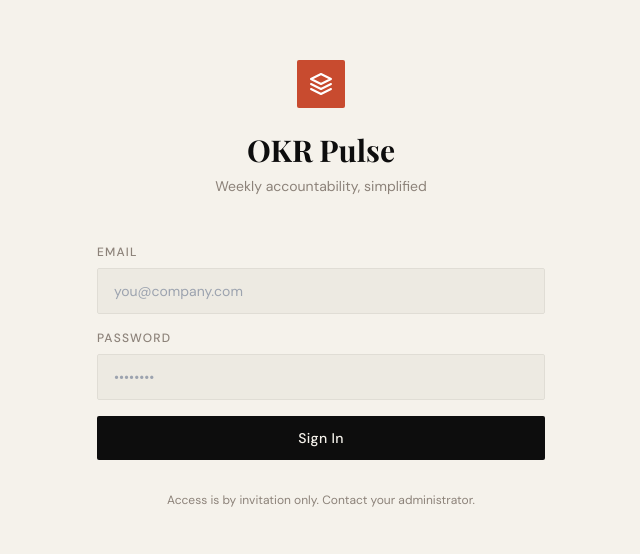
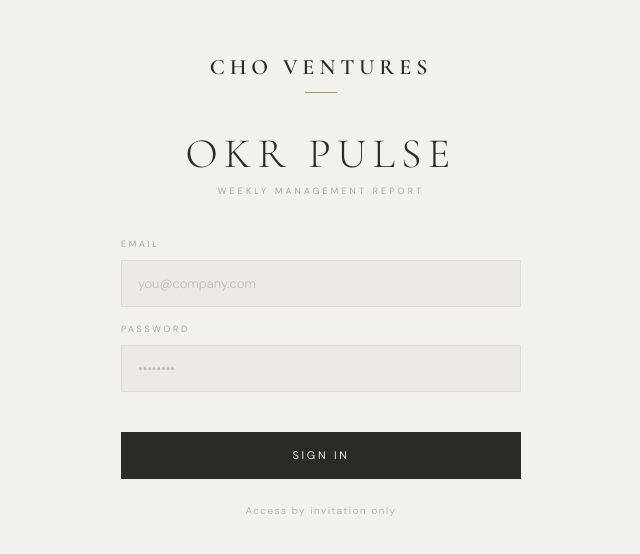
Before and after one commit to renzs-sketch/OKRs, a Next.js app: page /login in a window 1280 px wide. Shown: the part 116-670 px from the top of the page, without its empty margins (319-959 px from the left). Built offline with nearby package versions, Linux system fonts and the light colour scheme; no server answers.

Commit message:
Update page.tsx

```diff
--- a/app/login/page.tsx
+++ b/app/login/page.tsx
@@ -23,59 +23,221 @@ export default function LoginPage() {
   }
 
   return (
-    <div className="min-h-screen bg-paper flex items-center justify-center p-6">
-      <div className="w-full max-w-md animate-fadeUp">
-        <div className="mb-12 text-center">
-          <div className="inline-flex items-center justify-center w-12 h-12 bg-accent rounded-sm mb-6">
-            <svg width="24" height="24" viewBox="0 0 24 24" fill="none">
-              <path d="M12 2L2 7l10 5 10-5-10-5zM2 17l10 5 10-5M2 12l10 5 10-5" stroke="white" strokeWidth="2" strokeLinecap="round" strokeLinejoin="round"/>
-            </svg>
+    <>
+      <style>{`
+        @import url('https://fonts.googleapis.com/css2?family=Cormorant+Garamond:wght@300;400;500;600&family=DM+Sans:wght@300;400&display=swap');
+
+        * { box-sizing: border-box; margin: 0; padding: 0; }
+
+        .login-root {
+          min-height: 100vh;
+          background-color: #F3F1EE;
+          display: flex;
+          flex-direction: column;
+          align-items: center;
+          justify-content: center;
+          padding: 40px 24px;
+          position: relative;
+        }
+
+        .login-card {
+          width: 100%;
+          max-width: 400px;
+          animation: fadeUp 0.6s ease forwards;
+        }
+
+        @keyframes fadeUp {
+          from { opacity: 0; transform: translateY(20px); }
+          to { opacity: 1; transform: translateY(0); }
+        }
+
+        /* CHO VENTURES logo block */
+        .brand-logo {
+          text-align: center;
+          margin-bottom: 40px;
+        }
+
+        .brand-logo-name {
+          font-family: 'Cormorant Garamond', serif;
+          font-weight: 600;
+          font-size: 22px;
+          letter-spacing: 0.22em;
+          color: #2C2A27;
+          text-transform: uppercase;
+          display: block;
+        }
+
+        .brand-logo-rule {
+          width: 32px;
+          height: 1px;
+          background: #9B9B7C;
+          margin: 8px auto 0;
+        }
+
+        /* Title block */
+        .title-block {
+          text-align: center;
+          margin-bottom: 40px;
+        }
+
+        .title-main {
+          font-family: 'Cormorant Garamond', serif;
+          font-weight: 300;
+          font-size: 42px;
+          letter-spacing: 0.15em;
+          color: #2C2A27;
+          text-transform: uppercase;
+          display: block;
+          line-height: 1;
+        }
+
+        .title-sub {
+          font-family: 'DM Sans', sans-serif;
+          font-weight: 300;
+          font-size: 9px;
+          letter-spacing: 0.35em;
+          color: #9B9B7C;
+          text-transform: uppercase;
+          display: block;
+          margin-top: 10px;
+        }
+
+        /* Form */
+        .form-group {
+          margin-bottom: 16px;
+        }
+
+        .form-label {
+          display: block;
+          font-family: 'DM Sans', sans-serif;
+          font-weight: 300;
+          font-size: 9px;
+          letter-spacing: 0.3em;
+          color: #9B9B7C;
+          text-transform: uppercase;
+          margin-bottom: 8px;
+        }
+
+        .form-input {
+          width: 100%;
+          background: #EDEAE6;
+          border: 1px solid #DEDAD5;
+          padding: 13px 16px;
+          font-family: 'DM Sans', sans-serif;
+          font-weight: 300;
+          font-size: 13px;
+          color: #2C2A27;
+          outline: none;
+          transition: border-color 0.2s;
+          border-radius: 0;
+          -webkit-appearance: none;
+        }
+
+        .form-input::placeholder {
+          color: #C0BBB4;
+        }
+
+        .form-input:focus {
+          border-color: #74685D;
+        }
+
+        .form-error {
+          font-family: 'DM Sans', sans-serif;
+          font-size: 12px;
+          color: #8B5E3C;
+          margin-top: 12px;
+          padding: 10px 14px;
+          background: #F0EAE3;
+          border: 1px solid #DDD0C4;
+        }
+
+        .form-submit {
+          width: 100%;
+          margin-top: 24px;
+          background: #2C2A27;
+          color: #F3F1EE;
+          border: none;
+          padding: 15px;
+          font-family: 'DM Sans', sans-serif;
+          font-weight: 400;
+          font-size: 11px;
+          letter-spacing: 0.25em;
+          text-transform: uppercase;
+          cursor: pointer;
+          transition: background 0.2s;
+          border-radius: 0;
+        }
+
+        .form-submit:hover:not(:disabled) {
+          background: #74685D;
+        }
+
+        .form-submit:disabled {
+          opacity: 0.5;
+          cursor: not-allowed;
+        }
+
+        .form-footer {
+          text-align: center;
+          margin-top: 24px;
+          font-family: 'DM Sans', sans-serif;
+          font-weight: 300;
+          font-size: 10px;
+          letter-spacing: 0.15em;
+          color: #B0AB9E;
+        }
+      `}</style>
+
+      <div className="login-root">
+        <div className="login-card">
+
+          {/* CHO VENTURES Logo */}
+          <div className="brand-logo">
+            <span className="brand-logo-name">Cho Ventures</span>
+            <div className="brand-logo-rule" />
           </div>
-          <h1 className="font-display text-3xl font-bold text-ink">OKR Pulse</h1>
-          <p className="text-muted text-sm mt-2">Weekly accountability, simplified</p>
+
+          {/* Title */}
+          <div className="title-block">
+            <span className="title-main">OKR PULSE</span>
+            <span className="title-sub">Weekly Management Report</span>
           </div>
-        <form onSubmit={handleLogin} className="space-y-4">
-          <div>
-            <label className="block text-xs font-medium text-muted uppercase tracking-widest mb-2">
-              Email
-            </label>
+
+          {/* Form */}
+          <form onSubmit={handleLogin}>
+            <div className="form-group">
+              <label className="form-label">Email</label>
               <input
                 type="email"
                 value={email}
                 onChange={e => setEmail(e.target.value)}
                 required
-              className="w-full bg-surface border border-surface-2 rounded-sm px-4 py-3 text-ink text-sm focus:outline-none focus:border-accent transition-colors"
+                className="form-input"
                 placeholder="you@company.com"
               />
             </div>
-          <div>
-            <label className="block text-xs font-medium text-muted uppercase tracking-widest mb-2">
-              Password
-            </label>
+            <div className="form-group">
+              <label className="form-label">Password</label>
               <input
                 type="password"
                 value={password}
                 onChange={e => setPassword(e.target.value)}
                 required
-              className="w-full bg-surface border border-surface-2 rounded-sm px-4 py-3 text-ink text-sm focus:outline-none focus:border-accent transition-colors"
+                className="form-input"
                 placeholder="••••••••"
               />
             </div>
-          {error && (
-            <p className="text-accent text-sm bg-red-50 border border-red-100 rounded-sm px-3 py-2">{error}</p>
-          )}
-          <button
-            type="submit"
-            disabled={loading}
-            className="w-full bg-ink text-paper py-3 rounded-sm text-sm font-medium tracking-wide hover:bg-accent transition-colors duration-200 disabled:opacity-50 mt-2"
-          >
-            {loading ? 'Signing in...' : 'Sign In'}
+
+            {error && <div className="form-error">{error}</div>}
+
+            <button type="submit" disabled={loading} className="form-submit">
+              {loading ? 'Signing In...' : 'Sign In'}
             </button>
           </form>
-        <p className="text-center text-xs text-muted mt-8">
-          Access is by invitation only. Contact your administrator.
-        </p>
+
+          <p className="form-footer">Access by invitation only</p>
         </div>
       </div>
+    </>
   )
 }
```
Lines whose indentation alone changed are shown as unchanged.
